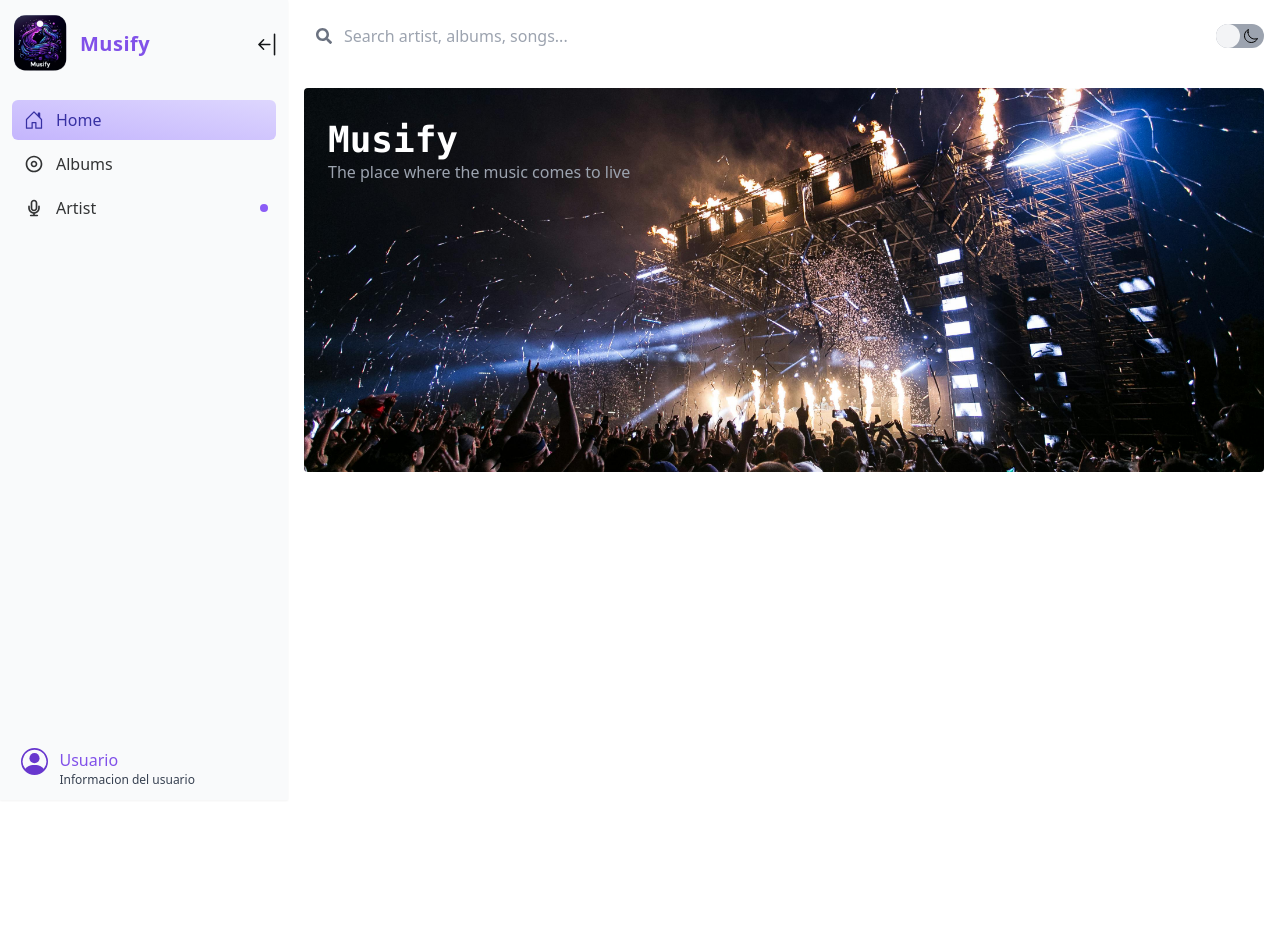
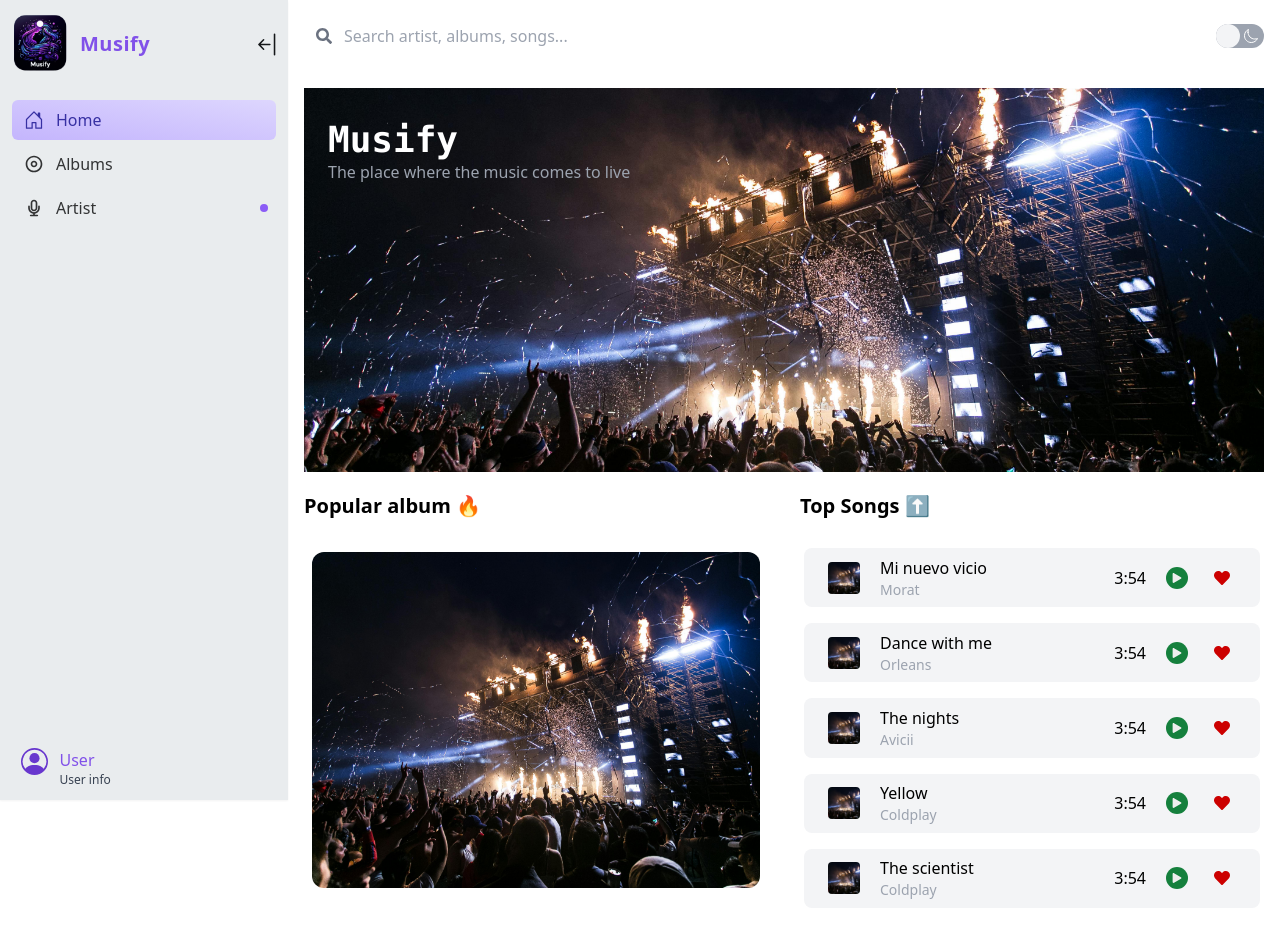
Before and after one commit to puj-course/fis_2024_g2, a React (Vite) app in the folder src/frontend/: page / in a window 1280 px wide. Before the commit the page ends 872 px from the top, so only its background shows below. Built offline with nearby package versions, Linux system fonts and the light colour scheme.

Commit message:
Vista principal actualizada

```diff
--- a/src/frontend/src/components/darkModeToggle/DarkModeToggle.jsx
+++ b/src/frontend/src/components/darkModeToggle/DarkModeToggle.jsx
@@ -1,3 +1,4 @@
+//Hooks de react
 import React, { useEffect, useState } from "react";
 
 //Iconos
@@ -34,9 +35,9 @@ const DarkModeToggle = () => {
     };
 
     return (
-        <div className="w-12 bg-gray-400 dark:bg-gray-800 rounded-full relative cursor-pointer h-6  flex justify-evenly items-center transition-all" onClick={handleToggle}>
+        <div className="w-12 bg-gray-400 dark:bg-gray-800 text-white rounded-full relative cursor-pointer h-6  flex justify-evenly items-center transition-all" onClick={handleToggle}>
             <CiSun />
-            <IoMoonOutline />
+            <IoMoonOutline/>
             <div
                 className={`w-1/2 h-full rounded-full bg-gray-100 dark:bg-gray-700 z-50 absolute top-0 ${darkMode ? "right-0" : "left-0"}`}
             ></div>
--- a/src/frontend/src/components/header/Header.jsx
+++ b/src/frontend/src/components/header/Header.jsx
@@ -5,16 +5,11 @@ import { FaSearch } from 'react-icons/fa';
 const Header = () => {
     return (
         <header className="p-4 flex justify-between items-center">
-            {/* <input
-                type="text"
-                className="bg-transparent outline-none border-none bg-gray-100 dark:bg-darkNavBar px-4 py-2 w-1/2 rounded-lg"
-                placeholder="Search artist, albums, songs..."
-            /> */}
             <div className="relative w-1/2">
                 <FaSearch className="absolute left-3 top-1/2 transform -translate-y-1/2 text-gray-500" />
                 <input
                     type="text"
-                    className="bg-transparent outline-none border-none bg-gray-100 dark:bg-darkNavBar px-10 py-2 w-full rounded-lg"
+                    className="bg-transparent outline-none border-none bg-gray-200 dark:bg-darkNavBar px-10 py-2 w-full rounded-lg text-gray-500 dark:text-gray-300"
                     placeholder="Search artist, albums, songs..."
                 />
             </div>
--- a/src/frontend/src/components/sidebar/SideBar.jsx
+++ b/src/frontend/src/components/sidebar/SideBar.jsx
@@ -24,7 +24,7 @@ const SideBar = ({ children, expanded, setExpanded }) => {
                     ${expanded ? "w-72" : "w-[72px]"}
                 `}
         >
-            <nav className="h-full flex flex-col bg-[#F9FAFB] dark:bg-darkNavBar shadow-sm">
+            <nav className="h-full flex flex-col bg-[#e9ecee] dark:bg-darkNavBar shadow-sm">
                 {/* Parte superior del SideBar*/}
                 <div
                     className={`h-[6rem]  flex items-centerp-1 pb-2 ${
@@ -83,9 +83,9 @@ const SideBar = ({ children, expanded, setExpanded }) => {
                         }
                     `}
                     >
-                        <h4 className="dark:text-white">Usuario</h4>
+                        <h4 className="dark:text-white">User</h4>
                         <span className="text-xs text-gray-700 dark:text-gray-300">
-                            Informacion del usuario
+                            User info
                         </span>
                     </div>
                 </div>
--- /dev/null
+++ b/src/frontend/src/components/song/LikeButton.jsx
@@ -0,0 +1,12 @@
+import { FaHeart } from "react-icons/fa";
+import { FaRegHeart } from "react-icons/fa";
+
+const LikeButton = () => {
+    return (
+        <div className="flex items-center justify-center p-1.5 text-center rounded-full cursor-pointer">
+            <FaHeart color="#c00" />
+        </div>
+    );
+};
+
+export default LikeButton;
--- /dev/null
+++ b/src/frontend/src/components/song/PlayButton.jsx
@@ -0,0 +1,9 @@
+import { FaPlay } from "react-icons/fa";
+
+const PlayButton = () => {
+    return (
+        <div className='flex items-center justify-center p-1.5 bg-green-700 text-center rounded-full cursor-pointer'> <FaPlay color='eee' size={10}/> </div>
+    )
+}
+
+export default PlayButton;
--- /dev/null
+++ b/src/frontend/src/components/song/Song.jsx
@@ -0,0 +1,24 @@
+import concert from '../../assets/concert.jpg';
+import PlayButton from './PlayButton';
+import LikeButton from './LikeButton';
+
+const Song = ({id, img=concert ,name="Song name", author="Song author", duration="00:00"}) => {
+    return (
+        <div className="px-6 py-2 flex bg-gray-100 hover:bg-gray-300 dark:bg-zinc-900 hover:dark:bg-zinc-800 h-[3.7rem] rounded-lg gap-5 items-center select-none overflow-hidden">
+            <img
+                src={img}
+                alt="Song cover"
+                className="rounded w-8 h-8 object-cover"
+            />
+            <div className="flex-1 flex flex-col">
+                <h4 className="text-base font-normal">{name}</h4>
+                <span className='text-sm text-gray-400'>{author}</span>
+            </div>
+            <span>{duration}</span>
+            <PlayButton />
+            <LikeButton />
+        </div>
+    );
+}
+
+export default Song;
--- a/src/frontend/src/pages/home/HomePage.jsx
+++ b/src/frontend/src/pages/home/HomePage.jsx
@@ -1,12 +1,36 @@
+//Aux image
+import concert from "../../assets/concert.jpg";
+
+//Components
+import TopSongs from "./TopSongs";
+
 const HomePage = () => {
     return (
         <div className="p-4 min-h-screen">
-            <div className="bg-concert bg-cover bg-center h-96 w-full flex flex-col p-6 pt-8 rounded">
-                <h3 className="text-white text-4xl font-bold font-mono">Musify</h3>
-                <span className="text-gray-400">The place where the music comes to live</span>
+            {/* Musify image */}
+            <div className="bg-cover bg-center h-96 w-full flex flex-col p-6 pt-8 rounded mb-5 relative">
+                <img src={concert} alt="Musify image" className="absolute top-0 left-0 w-full h-full object-cover"/>
+                <h3 className="text-white text-4xl font-bold font-mono z-40">
+                    Musify
+                </h3>
+                <span className="text-gray-400 z-40">
+                    The place where the music comes to live
+                </span>
+            </div>
+
+            <div className="grid grid-cols-1 md:grid-cols-2 gap-8">
+
+                {/* Popular album */}
+                <div className="flex flex-col gap-6">
+                    <h3 className="text-xl font-semibold">Popular album 🔥</h3>
+                    <img src={concert} alt="Top album" className="rounded-xl h-4/5 object-cover m-2 max-h-[367.5px]" />
+                </div>
+
+                {/* Top songs */}
+                <TopSongs />
             </div>
         </div>
-    )
-}
+    );
+};
 
-export default HomePage
+export default HomePage;
--- /dev/null
+++ b/src/frontend/src/pages/home/TopSongs.jsx
@@ -0,0 +1,55 @@
+import Song from "../../components/song/Song";
+
+// Reemplazo por una API call
+const songs = [
+    {
+        id: 1,
+        name: "Mi nuevo vicio",
+        author: "Morat",
+        duration: "3:54"
+    },
+    {
+        id: 2,
+        name: "Dance with me",
+        author: "Orleans",
+        duration: "3:54"
+    },
+    {
+        id: 3,
+        name: "The nights",
+        author: "Avicii",
+        duration: "3:54"
+    },
+    {
+        id: 4,
+        name: "Yellow",
+        author: "Coldplay",
+        duration: "3:54"
+    },
+    {
+        id: 5,
+        name: "The scientist",
+        author: "Coldplay",
+        duration: "3:54"
+    }
+]
+
+const TopSongs = () => {
+    return (
+        <div className="flex flex-col gap-6">
+            <h3 className="text-xl font-semibold">Top Songs ⬆️</h3>
+
+            <div className="flex flex-col gap-4 p-1">
+
+                {
+                    songs.map((song) => (
+                        <Song key={song.id} name={song.name} author={song.author} duration={song.duration} />
+                    ))
+                }
+
+            </div>
+        </div>
+    );
+};
+
+export default TopSongs;
```
